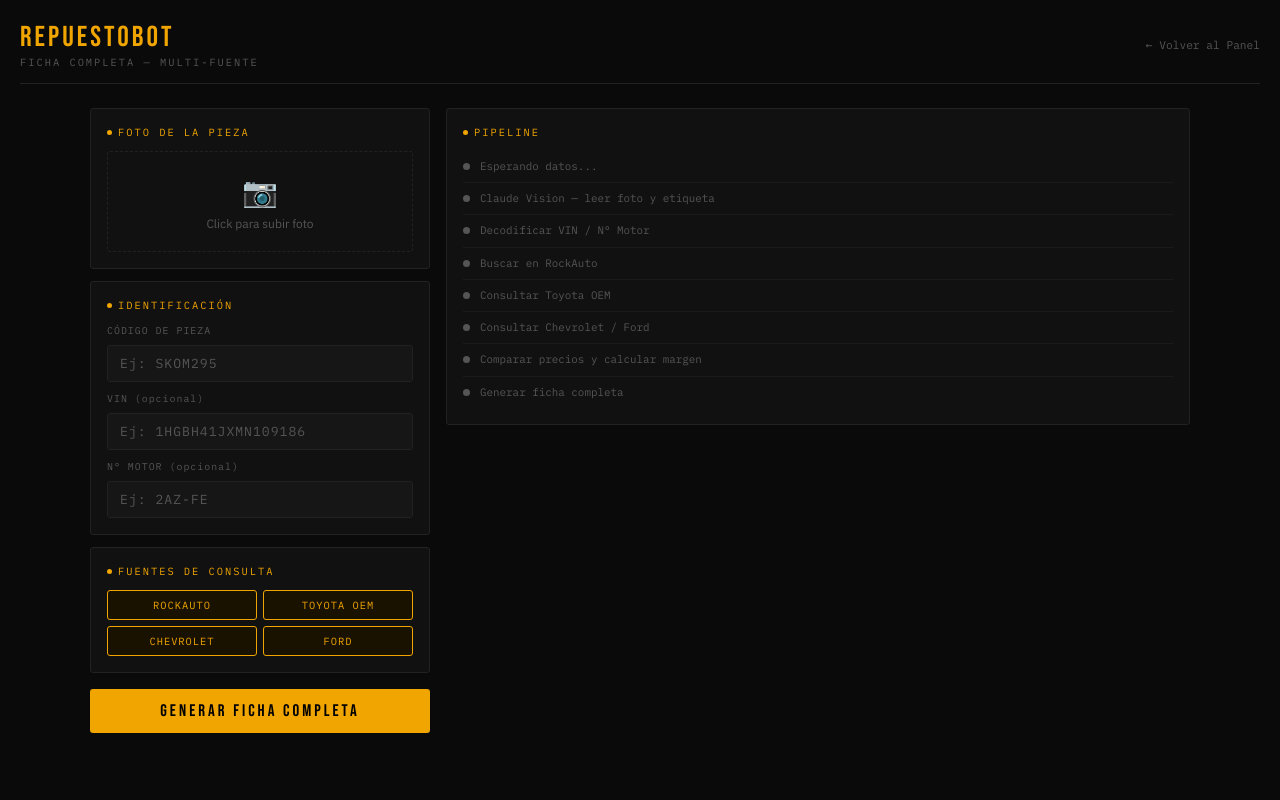
After one commit to dvmadriz/sell-mercadolibre, a FastAPI app: template RepuestoBot/api/templates/ficha.html in a window 1280 px wide. The commit adds this page. Run offline with FastAPI, Linux system fonts and the light colour scheme; the template is opened without the code that fills it, so the values that code supplies are empty.

Commit message:
ficha completa: pagina web con vision, precios multi-fuente y margen
Co-Authored-By: Claude Sonnet 4.6 <noreply@anthropic.com>

````diff
--- a/RepuestoBot/api/app.py
+++ b/RepuestoBot/api/app.py
@@ -11,11 +11,16 @@ ROOT = Path(__file__).parent.parent
 sys.path.insert(0, str(ROOT))
 
 from fastapi import FastAPI, Form, Request
-from fastapi.responses import HTMLResponse, RedirectResponse
+from fastapi.responses import HTMLResponse, RedirectResponse, JSONResponse
 from fastapi.templating import Jinja2Templates
+from pydantic import BaseModel
+from typing import Optional
 from api.routes import almacen, mercadolibre, proveedores, redes, pagos
 from shared.db import database as db
 from bot_almacen import almacen as alm
+from bot_mercadolibre import mercadolibre as ml
+import anthropic
+import json
 
 app = FastAPI(
     title="RepuestoBot API",
@@ -74,6 +79,50 @@ def _stats():
     }
 
 
+@app.get("/ficha", response_class=HTMLResponse)
+def ficha_page(request: Request):
+    return templates.TemplateResponse("ficha.html", {"request": request})
+
+
+class FichaIn(BaseModel):
+    codigo:       Optional[str] = ""
+    vin:          Optional[str] = ""
+    motor:        Optional[str] = ""
+    image_base64: Optional[str] = None
+    sources:      Optional[list[str]] = []
+
+
+@app.post("/ficha/generar")
+def ficha_generar(datos: FichaIn):
+    client = anthropic.Anthropic(api_key=os.environ["ANTHROPIC_API_KEY"])
+    prompt = f"""Eres un experto en repuestos automotrices. Datos: código={datos.codigo or '-'}, VIN={datos.vin or '-'}, motor={datos.motor or '-'}.
+Genera ficha técnica completa en JSON sin markdown:
+{{"codigo":"","nombre":"","marca_fabricante":"","numero_oem":"","tipo":"","descripcion":"",
+"especificaciones":{{"material":"","peso_kg":"","dimensiones":"","voltaje":"","presion_bar":""}},
+"compatibilidad":["Toyota Corolla 2008-2019"],
+"precios":{{"rockauto_usd":0,"toyota_oem_usd":0,"chevrolet_usd":0,"ford_usd":0}},
+"precio_minimo_usd":0,"precio_sugerido_venta_usd":0,"margen_porcentaje":0,
+"anos_aplicacion":"","notas_tecnicas":""}}
+Solo el JSON."""
+
+    if datos.image_base64:
+        content = [
+            {"type": "image", "source": {
+                "type": "base64", "media_type": "image/jpeg", "data": datos.image_base64
+            }},
+            {"type": "text", "text": prompt}
+        ]
+    else:
+        content = prompt
+
+    resp = client.messages.create(
+        model="claude-opus-4-6", max_tokens=1200,
+        messages=[{"role": "user", "content": content}]
+    )
+    texto = resp.content[0].text.strip().replace("```json", "").replace("```", "").strip()
+    return JSONResponse(content=json.loads(texto))
+
+
 @app.get("/", response_class=HTMLResponse)
 @app.get("/dashboard", response_class=HTMLResponse)
 def dashboard(request: Request, msg_ok: str = "", msg_err: str = ""):
@@ -83,9 +132,11 @@ def dashboard(request: Request, msg_ok: str = "", msg_err: str = ""):
         "stats":    _stats(),
         "alertas":  db.piezas_bajo_minimo(),
         "piezas":   db.todas_las_piezas(),
-        "busqueda": "",
-        "msg_ok":   msg_ok,
-        "msg_err":  msg_err,
+        "busqueda":      "",
+        "msg_ok":        msg_ok,
+        "msg_err":       msg_err,
+        "vin_resultado": None,
+        "piezas_vin":    [],
     })
 
 
@@ -97,9 +148,11 @@ def buscar(request: Request, q: str = ""):
         "stats":    _stats(),
         "alertas":  db.piezas_bajo_minimo(),
         "piezas":   db.buscar_piezas(q) if q else db.todas_las_piezas(),
-        "busqueda": q,
-        "msg_ok":   "",
-        "msg_err":  "",
+        "busqueda":      q,
+        "msg_ok":        "",
+        "msg_err":       "",
+        "vin_resultado": None,
+        "piezas_vin":    [],
     })
 
 
@@ -117,6 +170,32 @@ def entrada(
         return RedirectResponse(f"/?msg_err={str(e)}", status_code=303)
 
 
+@app.get("/dashboard/vin", response_class=HTMLResponse)
+def vin_decoder(request: Request, vin: str = ""):
+    vin_resultado = None
+    piezas_vin = []
+    if vin:
+        try:
+            vin_resultado = ml.decodificar_vin(vin)
+            if vin_resultado.get("valido"):
+                termino = f"{vin_resultado['marca']} {vin_resultado['modelo']} {vin_resultado['anio']}"
+                piezas_vin = db.buscar_piezas(termino)
+        except Exception as e:
+            vin_resultado = {"valido": False, "error": str(e)}
+    return templates.TemplateResponse("dashboard.html", {
+        "request":      request,
+        "fecha":        datetime.now().strftime("%A %d/%m/%Y  %H:%M"),
+        "stats":        _stats(),
+        "alertas":      db.piezas_bajo_minimo(),
+        "piezas":       db.todas_las_piezas(),
+        "busqueda":     "",
+        "msg_ok":       "",
+        "msg_err":      "",
+        "vin_resultado": vin_resultado,
+        "piezas_vin":   piezas_vin,
+    })
+
+
 @app.post("/dashboard/salida")
 def salida(
     pieza_id: int  = Form(...),
--- /dev/null
+++ b/RepuestoBot/api/templates/ficha.html
@@ -0,0 +1,546 @@
+<!DOCTYPE html>
+<html lang="es">
+<head>
+<meta charset="UTF-8">
+<meta name="viewport" content="width=device-width, initial-scale=1.0">
+<title>RepuestoBot — Ficha Completa</title>
+<style>
+  @import url('https://fonts.googleapis.com/css2?family=Bebas+Neue&family=IBM+Plex+Mono:wght@400;600&family=IBM+Plex+Sans:wght@300;400;600&display=swap');
+
+  :root {
+    --bg: #0a0a0a;
+    --panel: #111;
+    --border: #222;
+    --accent: #f0a500;
+    --accent2: #e05c00;
+    --text: #e8e8e8;
+    --muted: #555;
+    --green: #00c97a;
+    --red: #ff4444;
+    --blue: #4488ff;
+  }
+
+  * { margin: 0; padding: 0; box-sizing: border-box; }
+
+  body {
+    background: var(--bg);
+    color: var(--text);
+    font-family: 'IBM Plex Sans', sans-serif;
+    min-height: 100vh;
+    padding: 20px;
+  }
+
+  header {
+    display: flex;
+    align-items: center;
+    justify-content: space-between;
+    margin-bottom: 24px;
+    border-bottom: 1px solid var(--border);
+    padding-bottom: 14px;
+  }
+
+  .logo { font-family: 'Bebas Neue', sans-serif; font-size: 1.8rem; color: var(--accent); letter-spacing: 3px; }
+  .sub  { font-family: 'IBM Plex Mono', monospace; font-size: 0.65rem; color: var(--muted); letter-spacing: 2px; }
+  .nav-back { font-family: 'IBM Plex Mono', monospace; font-size: 0.7rem; color: var(--muted); text-decoration: none; }
+  .nav-back:hover { color: var(--accent); }
+
+  .main { display: grid; grid-template-columns: 340px 1fr; gap: 16px; max-width: 1100px; margin: 0 auto; }
+
+  .left  { display: flex; flex-direction: column; gap: 12px; }
+  .right { display: flex; flex-direction: column; gap: 12px; }
+
+  .card {
+    background: var(--panel);
+    border: 1px solid var(--border);
+    border-radius: 3px;
+    padding: 16px;
+  }
+
+  .card-title {
+    font-family: 'IBM Plex Mono', monospace;
+    font-size: 0.65rem;
+    color: var(--accent);
+    letter-spacing: 2px;
+    text-transform: uppercase;
+    margin-bottom: 12px;
+    display: flex;
+    align-items: center;
+    gap: 6px;
+  }
+  .card-title::before { content:''; width:5px; height:5px; background:var(--accent); border-radius:50%; display:inline-block; }
+
+  .upload-zone {
+    border: 1px dashed var(--border);
+    border-radius: 3px;
+    padding: 20px;
+    text-align: center;
+    cursor: pointer;
+    transition: border-color 0.2s;
+    min-height: 100px;
+    display: flex;
+    flex-direction: column;
+    align-items: center;
+    justify-content: center;
+    gap: 6px;
+  }
+  .upload-zone:hover { border-color: var(--accent); }
+  .upload-zone img   { max-height: 100px; object-fit: contain; border-radius: 3px; }
+  .upload-zone .icon { font-size: 1.8rem; }
+  .upload-zone .hint { font-size: 0.75rem; color: var(--muted); }
+  input[type="file"]  { display: none; }
+
+  .field {
+    width: 100%;
+    background: #161616;
+    border: 1px solid var(--border);
+    color: var(--text);
+    font-family: 'IBM Plex Mono', monospace;
+    font-size: 0.82rem;
+    padding: 9px 12px;
+    border-radius: 3px;
+    outline: none;
+    margin-top: 8px;
+    letter-spacing: 1px;
+  }
+  .field:focus       { border-color: var(--accent); }
+  .field::placeholder{ color: var(--muted); }
+
+  .field-label {
+    font-family: 'IBM Plex Mono', monospace;
+    font-size: 0.62rem;
+    color: var(--muted);
+    letter-spacing: 1px;
+    margin-top: 10px;
+    display: block;
+  }
+
+  .sources { display: grid; grid-template-columns: 1fr 1fr; gap: 6px; margin-top: 4px; }
+
+  .source-btn {
+    padding: 7px;
+    border: 1px solid var(--border);
+    border-radius: 3px;
+    font-family: 'IBM Plex Mono', monospace;
+    font-size: 0.65rem;
+    color: var(--muted);
+    cursor: pointer;
+    text-align: center;
+    transition: all 0.15s;
+    letter-spacing: 1px;
+  }
+  .source-btn.active { border-color: var(--accent); color: var(--accent); background: #1a1200; }
+  .source-btn:hover  { border-color: #444; color: #aaa; }
+
+  .btn-main {
+    width: 100%;
+    padding: 12px;
+    background: var(--accent);
+    color: #000;
+    font-family: 'Bebas Neue', sans-serif;
+    font-size: 1.05rem;
+    letter-spacing: 3px;
+    border: none;
+    border-radius: 3px;
+    cursor: pointer;
+    transition: background 0.2s;
+    margin-top: 4px;
+  }
+  .btn-main:hover    { background: var(--accent2); color: #fff; }
+  .btn-main:disabled { background: #222; color: #555; cursor: not-allowed; }
+
+  .pipeline { display: flex; flex-direction: column; gap: 0; }
+
+  .step {
+    display: flex;
+    align-items: flex-start;
+    gap: 10px;
+    padding: 8px 0;
+    border-bottom: 1px solid #1a1a1a;
+    font-size: 0.78rem;
+  }
+  .step:last-child { border-bottom: none; }
+
+  .step-dot {
+    width: 7px; height: 7px;
+    border-radius: 50%;
+    background: var(--muted);
+    flex-shrink: 0;
+    margin-top: 4px;
+    transition: background 0.3s;
+  }
+  .step-dot.done    { background: var(--green); }
+  .step-dot.loading { background: var(--accent); animation: pulse 0.8s infinite; }
+  .step-dot.error   { background: var(--red); }
+
+  .step-text { color: var(--muted); font-family: 'IBM Plex Mono', monospace; font-size: 0.68rem; line-height: 1.4; }
+  .step-text.done    { color: var(--text); }
+  .step-text.loading { color: var(--accent); }
+
+  @keyframes pulse { 0%,100%{opacity:1} 50%{opacity:0.3} }
+
+  .ficha-grid { display: grid; grid-template-columns: 1fr 1fr; gap: 10px; }
+
+  .ficha-block {
+    background: #0e0e0e;
+    border: 1px solid var(--border);
+    border-radius: 3px;
+    padding: 12px;
+  }
+  .ficha-block.full { grid-column: 1 / -1; }
+
+  .ficha-block-title {
+    font-family: 'IBM Plex Mono', monospace;
+    font-size: 0.6rem;
+    color: var(--accent);
+    letter-spacing: 2px;
+    margin-bottom: 8px;
+    text-transform: uppercase;
+  }
+
+  .ficha-row {
+    display: flex;
+    justify-content: space-between;
+    padding: 4px 0;
+    border-bottom: 1px solid #1a1a1a;
+    font-size: 0.75rem;
+  }
+  .ficha-row:last-child { border-bottom: none; }
+  .ficha-key { color: var(--muted); font-family: 'IBM Plex Mono', monospace; font-size: 0.68rem; }
+  .ficha-val { color: var(--text); text-align: right; max-width: 60%; }
+
+  .notas-tecnicas {
+    margin-top: 8px;
+    padding: 8px;
+    background: #161616;
+    border-left: 2px solid var(--accent);
+    font-size: 0.72rem;
+    color: var(--muted);
+  }
+
+  .price-compare { display: grid; grid-template-columns: repeat(4, 1fr); gap: 8px; }
+
+  .price-source {
+    background: #0e0e0e;
+    border: 1px solid var(--border);
+    border-radius: 3px;
+    padding: 10px 8px;
+    text-align: center;
+  }
+  .price-source-name {
+    font-family: 'IBM Plex Mono', monospace;
+    font-size: 0.6rem;
+    color: var(--muted);
+    letter-spacing: 1px;
+    margin-bottom: 6px;
+  }
+  .price-val { font-family: 'Bebas Neue', sans-serif; font-size: 1.3rem; color: var(--accent); letter-spacing: 1px; }
+  .price-val.best { color: var(--green); }
+  .price-note { font-size: 0.6rem; color: var(--muted); margin-top: 2px; }
+
+  .compat-list { display: flex; flex-wrap: wrap; gap: 5px; }
+  .compat-tag {
+    background: #161616;
+    border: 1px solid var(--border);
+    border-radius: 2px;
+    padding: 3px 8px;
+    font-family: 'IBM Plex Mono', monospace;
+    font-size: 0.65rem;
+    color: var(--text);
+  }
+
+  .margin-box { display: flex; justify-content: space-between; align-items: center; padding: 10px 0; }
+  .margin-label { font-family: 'IBM Plex Mono', monospace; font-size: 0.68rem; color: var(--muted); }
+  .margin-val   { font-family: 'Bebas Neue', sans-serif; font-size: 1.5rem; }
+  .margin-arrow { color: var(--muted); font-size: 1.5rem; }
+  .margin-val.green  { color: var(--green); }
+  .margin-val.orange { color: var(--accent); }
+  .margin-costo { font-size: 1.2rem; color: var(--text); }
+
+  .status-bar {
+    font-family: 'IBM Plex Mono', monospace;
+    font-size: 0.68rem;
+    color: var(--green);
+    padding: 8px 0;
+    text-align: center;
+    min-height: 20px;
+  }
+
+  .hidden { display: none; }
+
+  .spinner {
+    display: inline-block;
+    width: 10px; height: 10px;
+    border: 2px solid #333;
+    border-top-color: var(--accent);
+    border-radius: 50%;
+    animation: spin 0.6s linear infinite;
+    vertical-align: middle;
+    margin-right: 4px;
+  }
+  @keyframes spin { to { transform: rotate(360deg); } }
+
+  .desc-text { font-size: 0.78rem; color: #ccc; line-height: 1.6; }
+</style>
+</head>
+<body>
+
+<header>
+  <div>
+    <div class="logo">RepuestoBot</div>
+    <div class="sub">FICHA COMPLETA — MULTI-FUENTE</div>
+  </div>
+  <a href="/" class="nav-back">← Volver al Panel</a>
+</header>
+
+<div class="main">
+
+  <!-- LEFT -->
+  <div class="left">
+
+    <div class="card">
+      <div class="card-title">Foto de la Pieza</div>
+      <label for="fileInput">
+        <div class="upload-zone" id="uploadZone">
+          <div class="icon">📷</div>
+          <div class="hint">Click para subir foto</div>
+        </div>
+      </label>
+      <input type="file" id="fileInput" accept="image/*">
+    </div>
+
+    <div class="card">
+      <div class="card-title">Identificación</div>
+      <span class="field-label">CÓDIGO DE PIEZA</span>
+      <input class="field" id="codigoInput" type="text" placeholder="Ej: SKOM295" maxlength="30">
+      <span class="field-label">VIN (opcional)</span>
+      <input class="field" id="vinInput" type="text" placeholder="Ej: 1HGBH41JXMN109186" maxlength="17">
+      <span class="field-label">N° MOTOR (opcional)</span>
+      <input class="field" id="motorInput" type="text" placeholder="Ej: 2AZ-FE" maxlength="30">
+    </div>
+
+    <div class="card">
+      <div class="card-title">Fuentes de Consulta</div>
+      <div class="sources">
+        <div class="source-btn active" id="src-rockauto"   onclick="toggleSource(this)">ROCKAUTO</div>
+        <div class="source-btn active" id="src-toyota"     onclick="toggleSource(this)">TOYOTA OEM</div>
+        <div class="source-btn active" id="src-chevrolet"  onclick="toggleSource(this)">CHEVROLET</div>
+        <div class="source-btn active" id="src-ford"       onclick="toggleSource(this)">FORD</div>
+      </div>
+    </div>
+
+    <button class="btn-main" id="searchBtn" onclick="buscarFicha()">GENERAR FICHA COMPLETA</button>
+    <div class="status-bar" id="statusBar"></div>
+
+  </div>
+
+  <!-- RIGHT -->
+  <div class="right">
+
+    <div class="card">
+      <div class="card-title">Pipeline</div>
+      <div class="pipeline" id="pipeline">
+        <div class="step"><div class="step-dot" id="d1"></div><div class="step-text" id="s1">Esperando datos...</div></div>
+        <div class="step"><div class="step-dot" id="d2"></div><div class="step-text" id="s2">Claude Vision — leer foto y etiqueta</div></div>
+        <div class="step"><div class="step-dot" id="d3"></div><div class="step-text" id="s3">Decodificar VIN / N° Motor</div></div>
+        <div class="step"><div class="step-dot" id="d4"></div><div class="step-text" id="s4">Buscar en RockAuto</div></div>
+        <div class="step"><div class="step-dot" id="d5"></div><div class="step-text" id="s5">Consultar Toyota OEM</div></div>
+        <div class="step"><div class="step-dot" id="d6"></div><div class="step-text" id="s6">Consultar Chevrolet / Ford</div></div>
+        <div class="step"><div class="step-dot" id="d7"></div><div class="step-text" id="s7">Comparar precios y calcular margen</div></div>
+        <div class="step"><div class="step-dot" id="d8"></div><div class="step-text" id="s8">Generar ficha completa</div></div>
+      </div>
+    </div>
+
+    <div id="fichaOutput" class="hidden">
+
+      <div class="card">
+        <div class="card-title">Identificación de Pieza</div>
+        <div class="ficha-grid">
+          <div class="ficha-block">
+            <div class="ficha-block-title">Datos Básicos</div>
+            <div id="datosBasicos"></div>
+          </div>
+          <div class="ficha-block">
+            <div class="ficha-block-title">Especificaciones Técnicas</div>
+            <div id="especificaciones"></div>
+          </div>
+          <div class="ficha-block full">
+            <div class="ficha-block-title">Descripción</div>
+            <div class="desc-text" id="descripcion"></div>
+          </div>
+        </div>
+      </div>
+
+      <div class="card">
+        <div class="card-title">Comparativa de Precios</div>
+        <div class="price-compare" id="precioCompare"></div>
+      </div>
+
+      <div class="card">
+        <div class="card-title">Compatibilidad de Vehículos</div>
+        <div class="compat-list" id="compatList"></div>
+      </div>
+
+      <div class="card">
+        <div class="card-title">Análisis de Margen</div>
+        <div id="margenAnalisis"></div>
+      </div>
+
+    </div>
+  </div>
+</div>
+
+<script>
+  let imageBase64 = null;
+
+  document.getElementById('fileInput').addEventListener('change', function(e) {
+    const file = e.target.files[0];
+    if (!file) return;
+    const reader = new FileReader();
+    reader.onload = ev => {
+      imageBase64 = ev.target.result.split(',')[1];
+      document.getElementById('uploadZone').innerHTML = `<img src="${ev.target.result}" alt="pieza">`;
+    };
+    reader.readAsDataURL(file);
+  });
+
+  function toggleSource(el) { el.classList.toggle('active'); }
+
+  function setStep(n, state, text) {
+    const dot  = document.getElementById('d' + n);
+    const span = document.getElementById('s' + n);
+    dot.className  = 'step-dot ' + state;
+    span.className = 'step-text ' + state;
+    if (text) span.innerHTML = (state === 'loading' ? '<span class="spinner"></span>' : '') + text;
+  }
+
+  function sleep(ms) { return new Promise(r => setTimeout(r, ms)); }
+
+  function fichaRow(key, val) {
+    return `<div class="ficha-row"><span class="ficha-key">${key}</span><span class="ficha-val">${val}</span></div>`;
+  }
+
+  async function buscarFicha() {
+    const codigo = document.getElementById('codigoInput').value.trim().toUpperCase();
+    const vin    = document.getElementById('vinInput').value.trim().toUpperCase();
+    const motor  = document.getElementById('motorInput').value.trim().toUpperCase();
+
+    if (!imageBase64 && !codigo && !vin) {
+      alert('Ingresa al menos una foto, código o VIN.');
+      return;
+    }
+
+    const btn = document.getElementById('searchBtn');
+    btn.disabled = true;
+    btn.textContent = 'BUSCANDO...';
+    document.getElementById('fichaOutput').classList.add('hidden');
+    document.getElementById('statusBar').textContent = '';
+
+    setStep(1, 'done', `Datos: ${[codigo, vin, motor].filter(Boolean).join(' · ') || 'Foto'} ✓`);
+    await sleep(300);
+    setStep(2, 'loading', 'Claude Vision — analizando...');
+    await sleep(400);
+
+    const activeSources = ['rockauto','toyota','chevrolet','ford']
+      .filter(s => document.getElementById('src-'+s).classList.contains('active'))
+      .map(s => s.toUpperCase());
+
+    let data = null;
+    try {
+      const payload = { codigo, vin, motor, image_base64: imageBase64, sources: activeSources };
+      const res = await fetch('/ficha/generar', {
+        method: 'POST',
+        headers: { 'Content-Type': 'application/json' },
+        body: JSON.stringify(payload)
+      });
+      if (!res.ok) throw new Error(await res.text());
+      data = await res.json();
+      setStep(2, 'done', 'Claude Vision — pieza identificada ✓');
+    } catch(e) {
+      setStep(2, 'error', 'Error: ' + e.message);
+      btn.disabled = false;
+      btn.textContent = 'REINTENTAR';
+      return;
+    }
+
+    await sleep(300);
+    setStep(3, 'done', vin ? `VIN → ${data.compatibilidad?.[0] || 'decodificado'} ✓` : 'Sin VIN ✓');
+    await sleep(300);
+    setStep(4, 'done', `RockAuto → $${data.precios?.rockauto_usd || 'N/A'} ✓`);
+    await sleep(300);
+    setStep(5, 'done', `Toyota OEM → $${data.precios?.toyota_oem_usd || 'N/A'} ✓`);
+    await sleep(300);
+    setStep(6, 'done', 'Chevrolet / Ford consultados ✓');
+    await sleep(300);
+    setStep(7, 'done', `Margen: ${data.margen_porcentaje}% — Precio: $${data.precio_sugerido_venta_usd} ✓`);
+    await sleep(300);
+    setStep(8, 'done', 'Ficha lista ✓');
+
+    // Datos básicos
+    document.getElementById('datosBasicos').innerHTML = [
+      fichaRow('CÓDIGO', data.codigo || '-'),
+      fichaRow('NOMBRE', data.nombre || '-'),
+      fichaRow('MARCA',  data.marca_fabricante || '-'),
+      fichaRow('OEM #',  data.numero_oem || '-'),
+      fichaRow('AÑOS',   data.anos_aplicacion || '-'),
+    ].join('');
+
+    // Specs
+    const sp = data.especificaciones || {};
+    document.getElementById('especificaciones').innerHTML = [
+      sp.material    ? fichaRow('MATERIAL',    sp.material) : '',
+      sp.peso_kg     ? fichaRow('PESO',        sp.peso_kg + ' kg') : '',
+      sp.dimensiones ? fichaRow('DIMENSIONES', sp.dimensiones) : '',
+      sp.presion_bar && sp.presion_bar !== 'N/A' ? fichaRow('PRESIÓN', sp.presion_bar + ' bar') : '',
+    ].join('');
+
+    // Descripción
+    const descEl = document.getElementById('descripcion');
+    descEl.textContent = data.descripcion || '';
+    if (data.notas_tecnicas) {
+      const nota = document.createElement('div');
+      nota.className = 'notas-tecnicas';
+      nota.textContent = '⚠ ' + data.notas_tecnicas;
+      descEl.appendChild(nota);
+    }
+
+    // Precios
+    const precios = [
+      { name: 'ROCKAUTO',   val: data.precios?.rockauto_usd   || 0, note: 'mayorista' },
+      { name: 'TOYOTA OEM', val: data.precios?.toyota_oem_usd || 0, note: 'original'  },
+      { name: 'CHEVROLET',  val: data.precios?.chevrolet_usd  || 0, note: 'mayorista' },
+      { name: 'FORD',       val: data.precios?.ford_usd       || 0, note: 'mayorista' },
+    ];
+    const minP = Math.min(...precios.filter(p => p.val > 0).map(p => p.val));
+    document.getElementById('precioCompare').innerHTML = precios.map(p => `
+      <div class="price-source">
+        <div class="price-source-name">${p.name}</div>
+        <div class="price-val ${p.val === minP && p.val > 0 ? 'best' : ''}">${p.val > 0 ? '$' + p.val : 'N/A'}</div>
+        <div class="price-note">${p.val === minP && p.val > 0 ? '★ MEJOR PRECIO' : p.note}</div>
+      </div>`).join('');
+
+    // Compatibilidad
+    document.getElementById('compatList').innerHTML = (data.compatibilidad || [])
+      .map(c => `<div class="compat-tag">${c}</div>`).join('');
+
+    // Margen
+    const m = data.margen_porcentaje || 0;
+    document.getElementById('margenAnalisis').innerHTML = `
+      <div class="margin-box">
+        <div><div class="margin-label">COSTO MÍNIMO</div>
+             <div class="margin-val margin-costo">$${data.precio_minimo_usd} USD</div></div>
+        <div class="margin-arrow">→</div>
+        <div><div class="margin-label">PRECIO VENTA</div>
+             <div class="margin-val orange">$${data.precio_sugerido_venta_usd} USD</div></div>
+        <div class="margin-arrow">=</div>
+        <div><div class="margin-label">MARGEN</div>
+             <div class="margin-val ${m >= 40 ? 'green' : 'orange'}">${m}%</div></div>
+      </div>`;
+
+    document.getElementById('fichaOutput').classList.remove('hidden');
+    document.getElementById('statusBar').textContent = '✓ Ficha completa — lista para Mercado Libre';
+    btn.disabled = false;
+    btn.textContent = 'GENERAR NUEVA FICHA';
+  }
+</script>
+</body>
+</html>
--- a/RepuestoBot/run_api.py
+++ b/RepuestoBot/run_api.py
@@ -25,4 +25,4 @@ if not os.environ.get("ANTHROPIC_API_KEY", "").startswith("sk-"):
 import uvicorn
 print("\n  RepuestoBot API iniciando en http://localhost:8000")
 print("  Documentación: http://localhost:8000/docs\n")
-uvicorn.run("api.app:app", host="0.0.0.0", port=8000, reload=True)
+uvicorn.run("api.app:app", host="0.0.0.0", port=8000, reload=False)
````
Also changed, not shown: RepuestoBot/api/templates/dashboard.html (+44 -0 lines).
